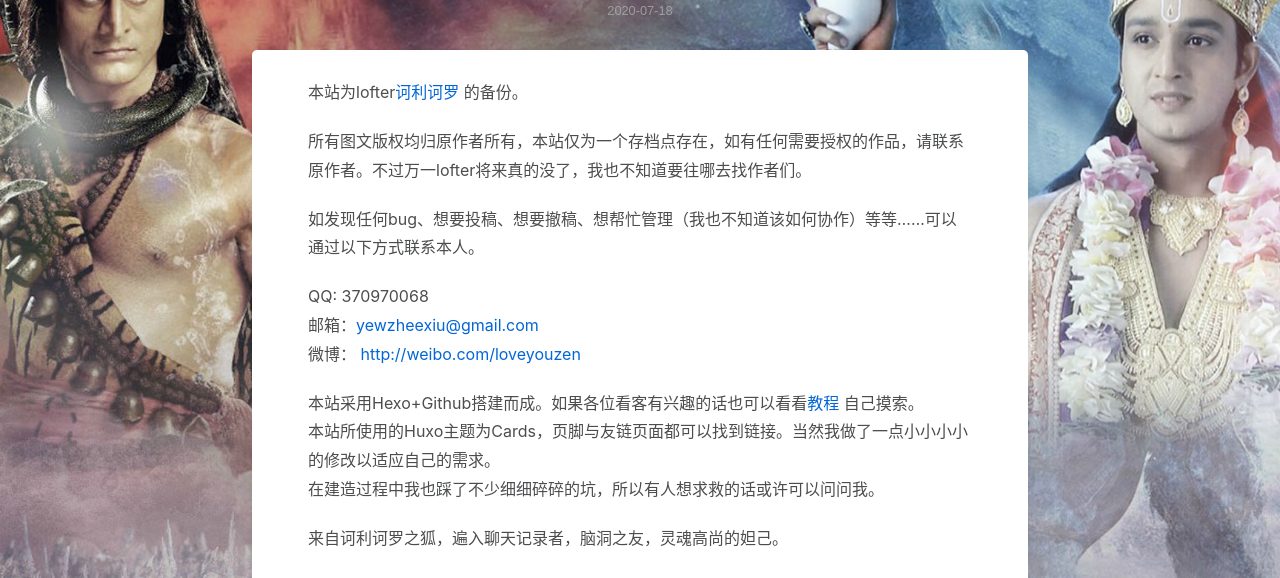
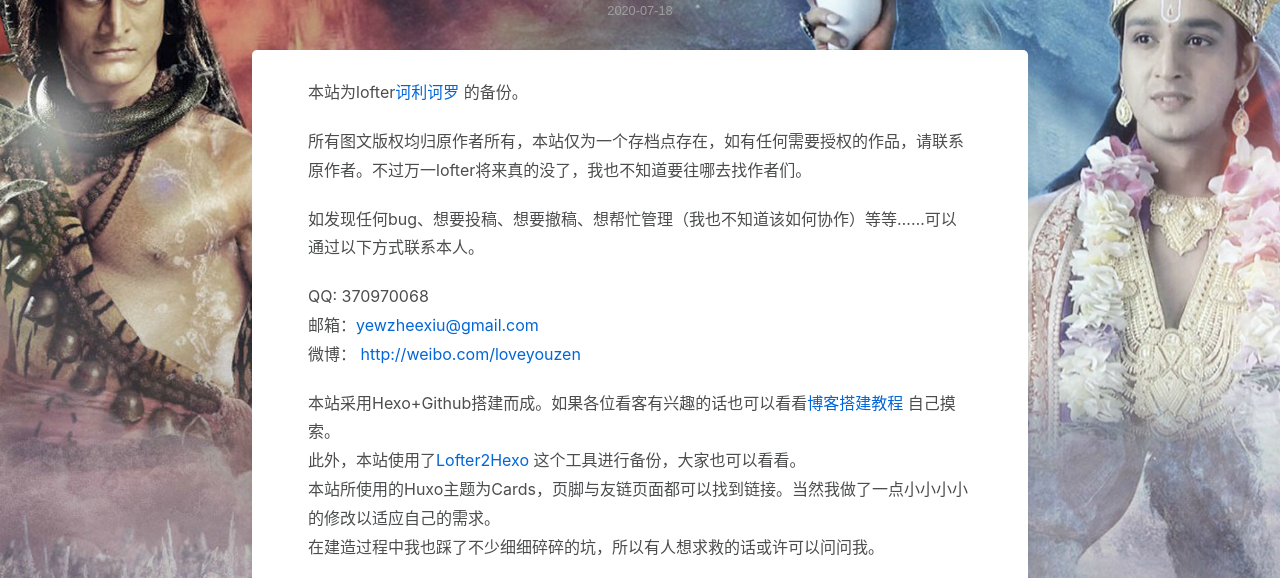
Before and after one commit to houshinengi/Harihara, a plain HTML site: page pages/index.html in a window 1280 px wide. Shown: the part 216-794 px from the top of the page. Drawn offline with nearby package versions, Linux system fonts and the light colour scheme.

Commit message:
Site updated: 2020-07-18 11:24:58

```diff
--- a/pages/index.html
+++ b/pages/index.html
@@ -32,8 +32,8 @@
 <meta property="og:site_name" content="诃利诃罗">
 <meta property="og:description" content="本站为lofter诃利诃罗 的备份。 所有图文版权均归原作者所有，本站仅为一个存档点存在，如有任何需要授权的作品，请联系原作者。不过万一lofter将来真的没了，我也不知道要往哪去找作者们。 如发现任何bug、想要投稿、想要撤稿、想帮忙管理（我也不知道该如何协作）等等……可以通过以下方式联系本人。 QQ: 370970068邮箱：yewzheexiu@gmail.com微博： http:&#x2F;&#x2F;wei">
 <meta property="og:locale" content="en_US">
-<meta property="article:published_time" content="2020-07-18T00:59:14.369Z">
-<meta property="article:modified_time" content="2020-07-18T00:59:14.369Z">
+<meta property="article:published_time" content="2020-07-18T03:24:42.130Z">
+<meta property="article:modified_time" content="2020-07-18T03:24:42.130Z">
 <meta property="article:author" content="不知名信徒">
 <meta name="twitter:card" content="summary_large_image">
 
@@ -211,7 +211,7 @@
 <p>所有图文版权均归原作者所有，本站仅为一个存档点存在，如有任何需要授权的作品，请联系原作者。不过万一lofter将来真的没了，我也不知道要往哪去找作者们。</p>
 <p>如发现任何bug、想要投稿、想要撤稿、想帮忙管理（我也不知道该如何协作）等等……可以通过以下方式联系本人。</p>
 <p>QQ: 370970068<br>邮箱：<a href="mailto:yewzheexiu@gmail.com">yewzheexiu@gmail.com</a><br>微博： <a href="http://weibo.com/loveyouzen" target="_blank" rel="noopener">http://weibo.com/loveyouzen</a></p>
-<p>本站采用Hexo+Github搭建而成。如果各位看客有兴趣的话也可以看看<a href="https://zhuanlan.zhihu.com/p/35668237" target="_blank" rel="noopener">教程</a> 自己摸索。<br>本站所使用的Huxo主题为Cards，页脚与友链页面都可以找到链接。当然我做了一点小小小小的修改以适应自己的需求。<br>在建造过程中我也踩了不少细细碎碎的坑，所以有人想求救的话或许可以问问我。</p>
+<p>本站采用Hexo+Github搭建而成。如果各位看客有兴趣的话也可以看看<a href="https://zhuanlan.zhihu.com/p/35668237" target="_blank" rel="noopener">博客搭建教程</a> 自己摸索。<br>此外，本站使用了<a href="https://www.weibo.com/ttarticle/p/show?id=2309404504265010839596" target="_blank" rel="noopener">Lofter2Hexo</a> 这个工具进行备份，大家也可以看看。<br>本站所使用的Huxo主题为Cards，页脚与友链页面都可以找到链接。当然我做了一点小小小小的修改以适应自己的需求。<br>在建造过程中我也踩了不少细细碎碎的坑，所以有人想求救的话或许可以问问我。</p>
 <p>来自诃利诃罗之狐，遍入聊天记录者，脑洞之友，灵魂高尚的妲己。</p>
 
             </div>
```
